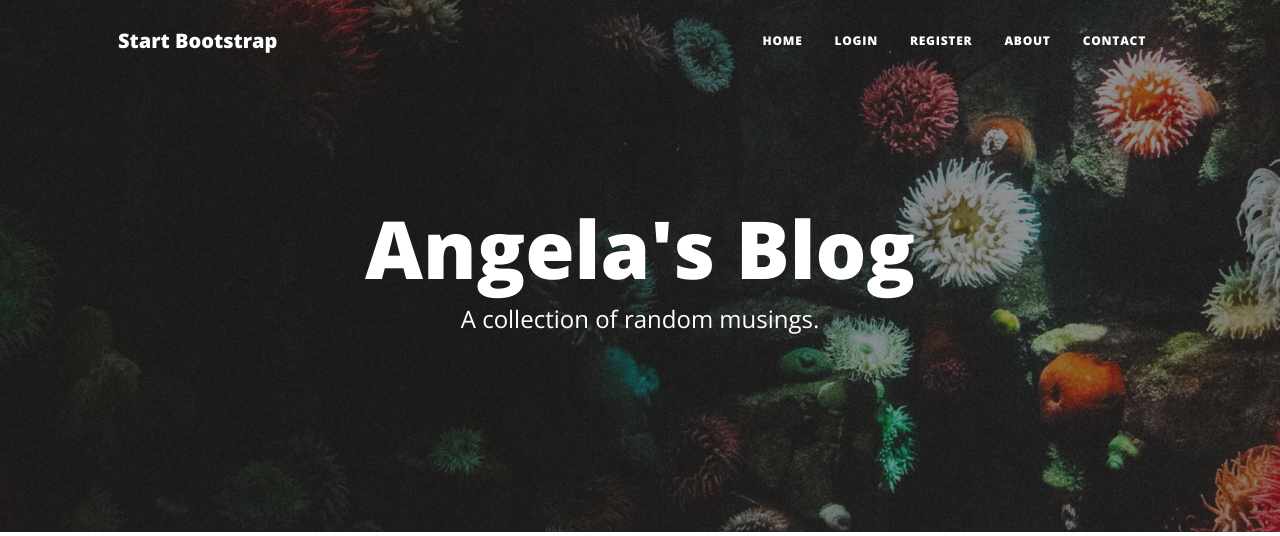
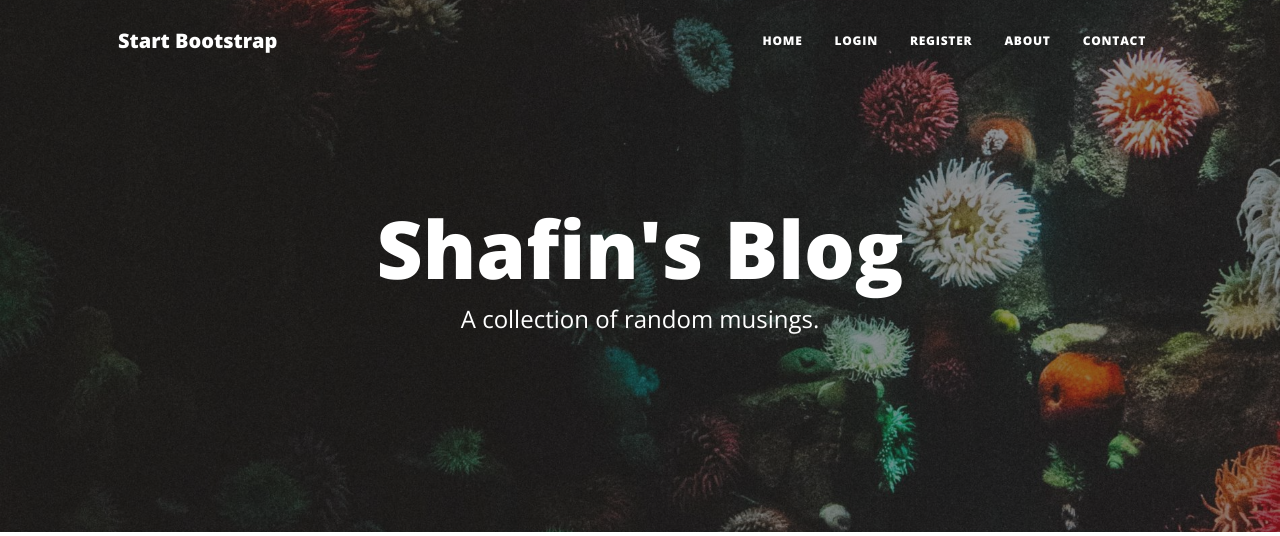
Before and after one commit to rushace/day-71-starting-files-blog-for-deployment, a Flask app: page / in a window 1280 px wide. Shown: the top 536 px of the page. Run offline with Flask 3, Linux system fonts and the light colour scheme; data that the repository does not hold is empty; some libraries are stand-ins or nearby versions.

Commit message:
Changing Name

```diff
--- a/templates/header.html
+++ b/templates/header.html
@@ -8,7 +8,7 @@
     />
     <meta name="description" content="" />
     <meta name="author" content="" />
-    <title>Angela's Blog</title>
+    <title>Shafin's Blog</title>
     {% block styles %}
     <!-- Load Bootstrap-Flask CSS here -->
     {{ bootstrap.load_css() }}
--- a/templates/index.html
+++ b/templates/index.html
@@ -9,7 +9,7 @@
     <div class="row gx-4 gx-lg-5 justify-content-center">
       <div class="col-md-10 col-lg-8 col-xl-7">
         <div class="site-heading">
-          <h1>Angela's Blog</h1>
+          <h1>Shafin's Blog</h1>
           <span class="subheading">A collection of random musings.</span>
         </div>
       </div>
```
